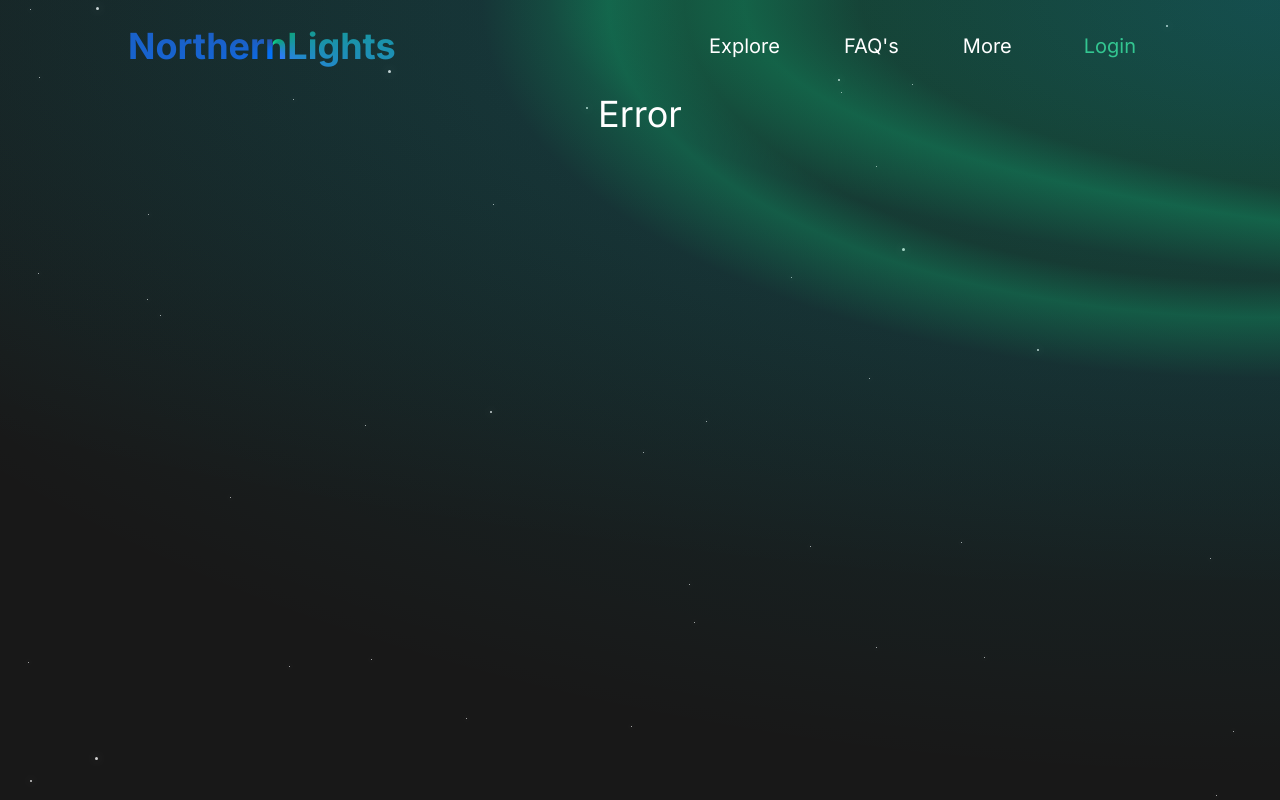
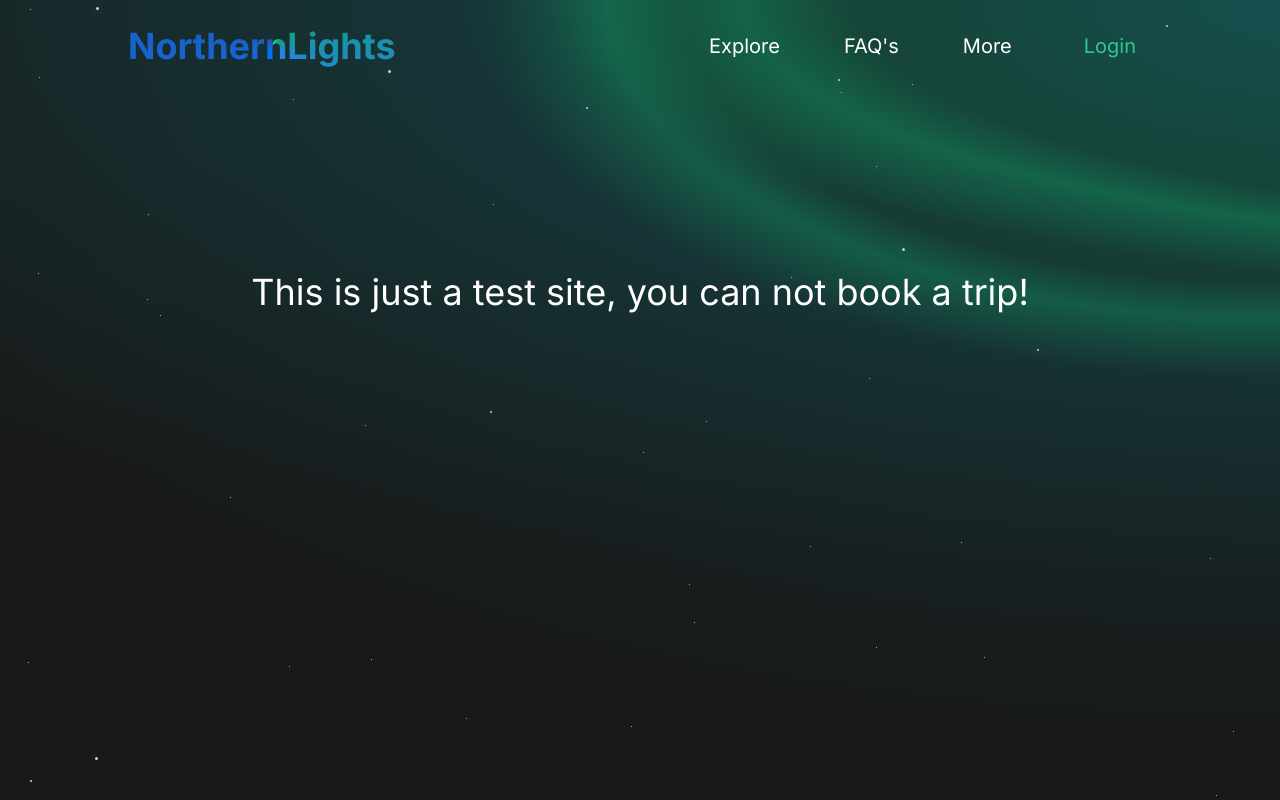
Before and after one commit to immunedev/NorthernLights, a React (Vite) app: page /error in a window 1280 px wide. Built offline with nearby package versions, Linux system fonts and the light colour scheme.

Commit message:
small change

```diff
--- a/src/Error.jsx
+++ b/src/Error.jsx
@@ -4,7 +4,7 @@ import React from "react";
 export default function ErrorPage(){
     return(
         <div className="error-page-container">
-            <div className="error-page-text">Error</div>
+            <div className="error-page-text">This is just a test site, you can not book a trip!</div>
             <div></div>
         </div>
     );
--- a/src/index.sass
+++ b/src/index.sass
@@ -775,7 +775,7 @@ input[type=number]
     border-bottom: 1px solid $outline-color
 
 .error-page-container
-    height: 100%
+    height: 400px
     width: 100%
     display: flex
     flex-direction: column
```
